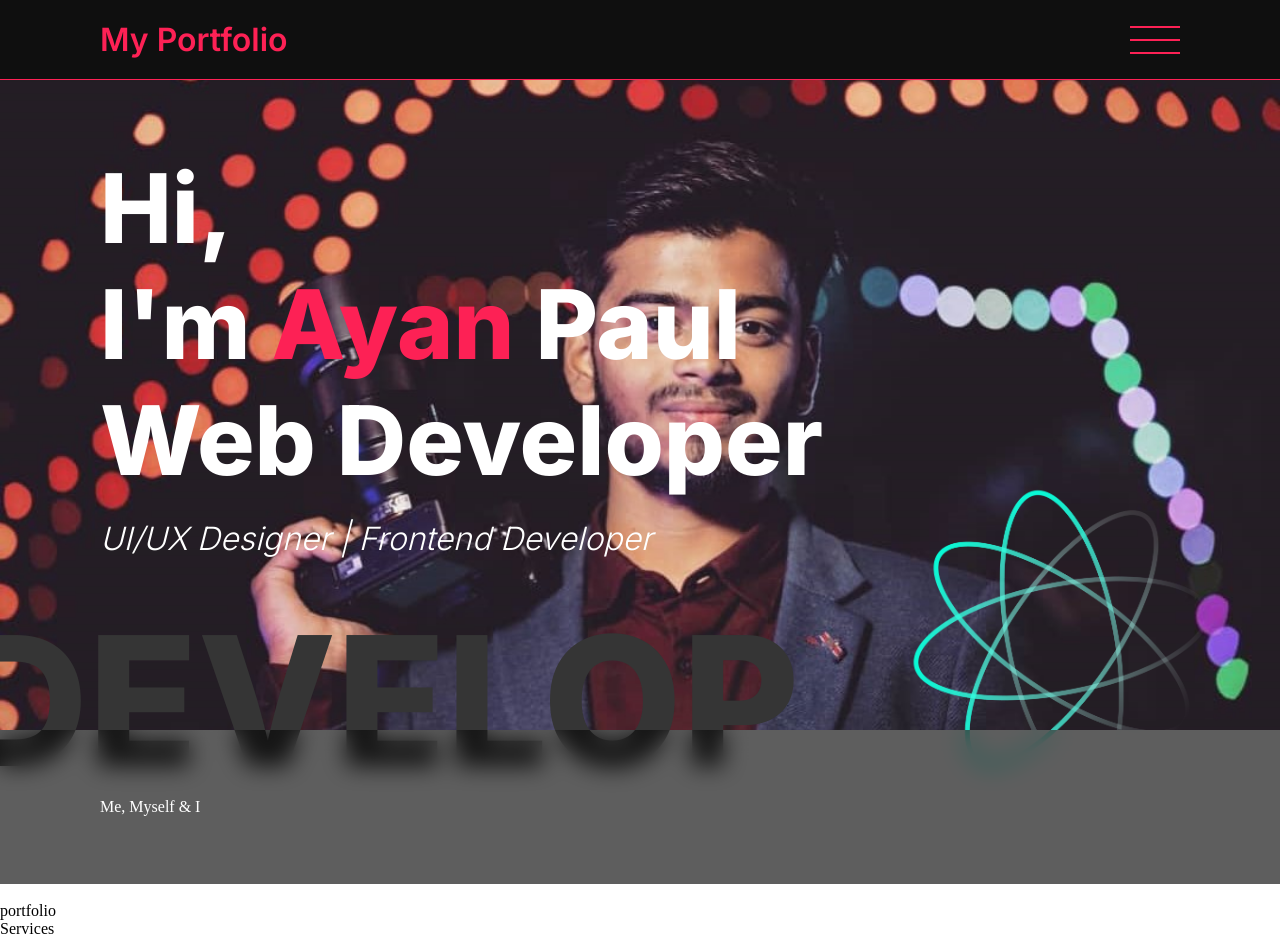
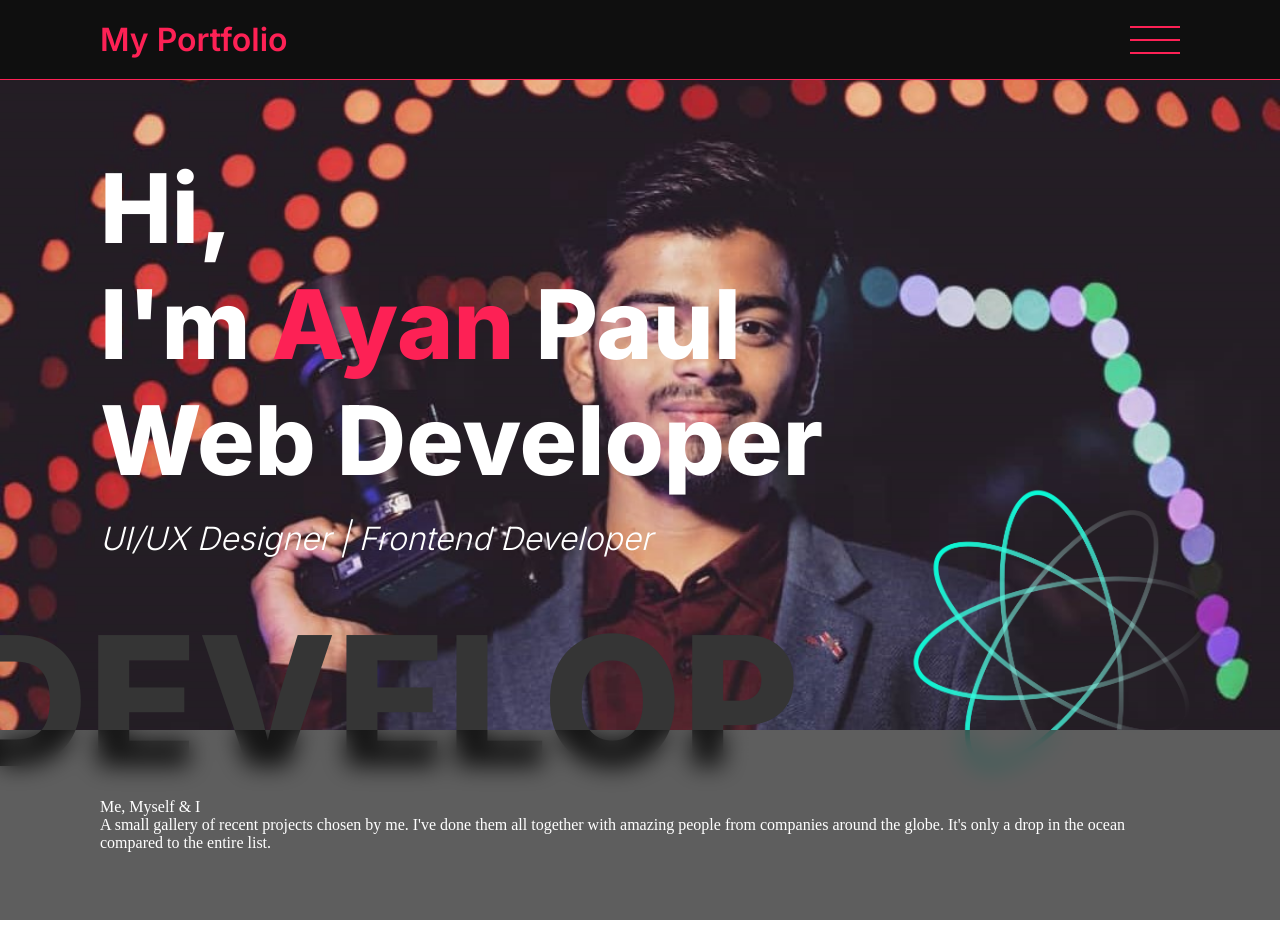
Before and after one commit to Ayanpaul11/Portfolio, a React (Vite) app: page / in a window 1280 px wide. Shown: the top 938 px of the page. Built offline with nearby package versions, Linux system fonts and the light colour scheme.

Commit message:
Update Bio.jsx

```diff
--- a/src/Components/Home/Bio.jsx
+++ b/src/Components/Home/Bio.jsx
@@ -5,6 +5,11 @@ export default function Bio() {
   return (
     <div className={BCss.mDiv}>
       <p className={BCss.pTagMain}>Me, Myself & I</p>
+      <p className={BCss.desPTag}>
+        A small gallery of recent projects chosen by me. I've done them all
+        together with amazing people from companies around the globe. It's only
+        a drop in the ocean compared to the entire list.
+      </p>
     </div>
   );
 }
```
